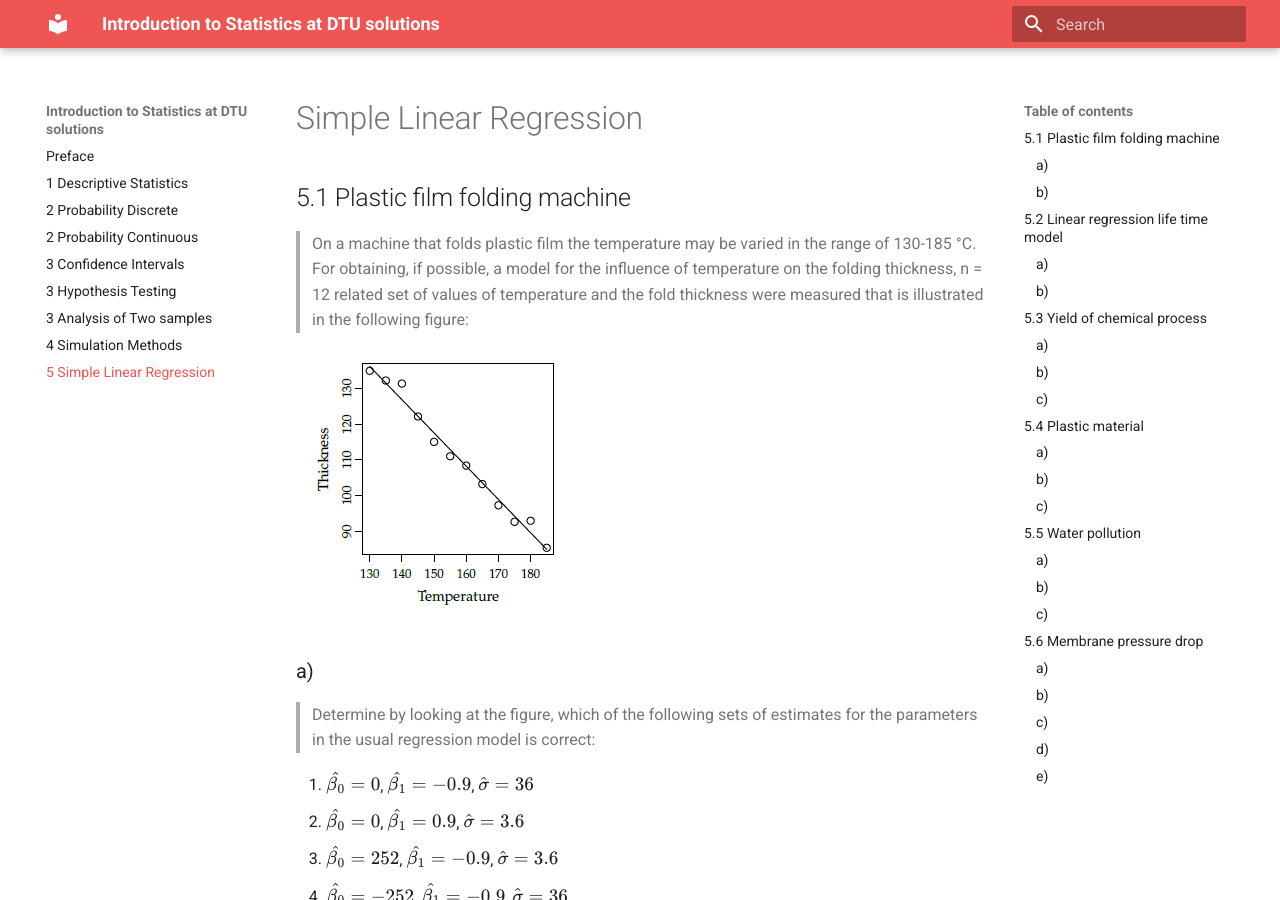
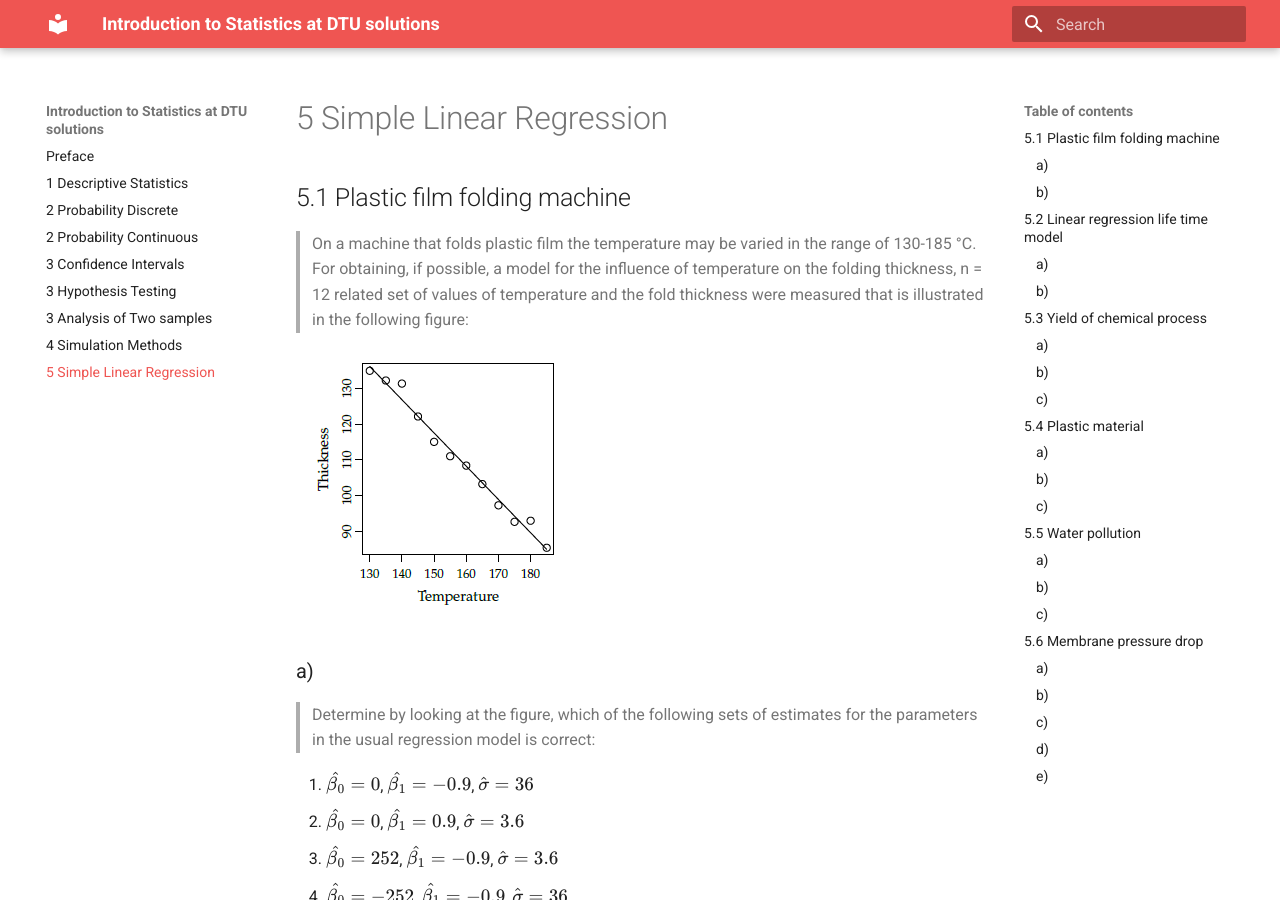
Before and after one commit to ArmandasRokas/IntroductionToStatisticsAtDTU, an MkDocs documentation site: the page built from docs/chapter_5.md, in a window 1280 px wide and 900 px high. Built offline with MkDocs 1.6.1 and Material for MkDocs 9.7.7, drawn with Linux system fonts in a browser that asks for light colours; formulas are drawn with MathJax 3.

Commit message:
visual adjustment to chapter 5

```diff
--- a/docs/chapter_5.md
+++ b/docs/chapter_5.md
@@ -1,4 +1,4 @@
-# Simple Linear Regression
+# 5 Simple Linear Regression
 
 ## 5.1 Plastic film folding machine
 
```
